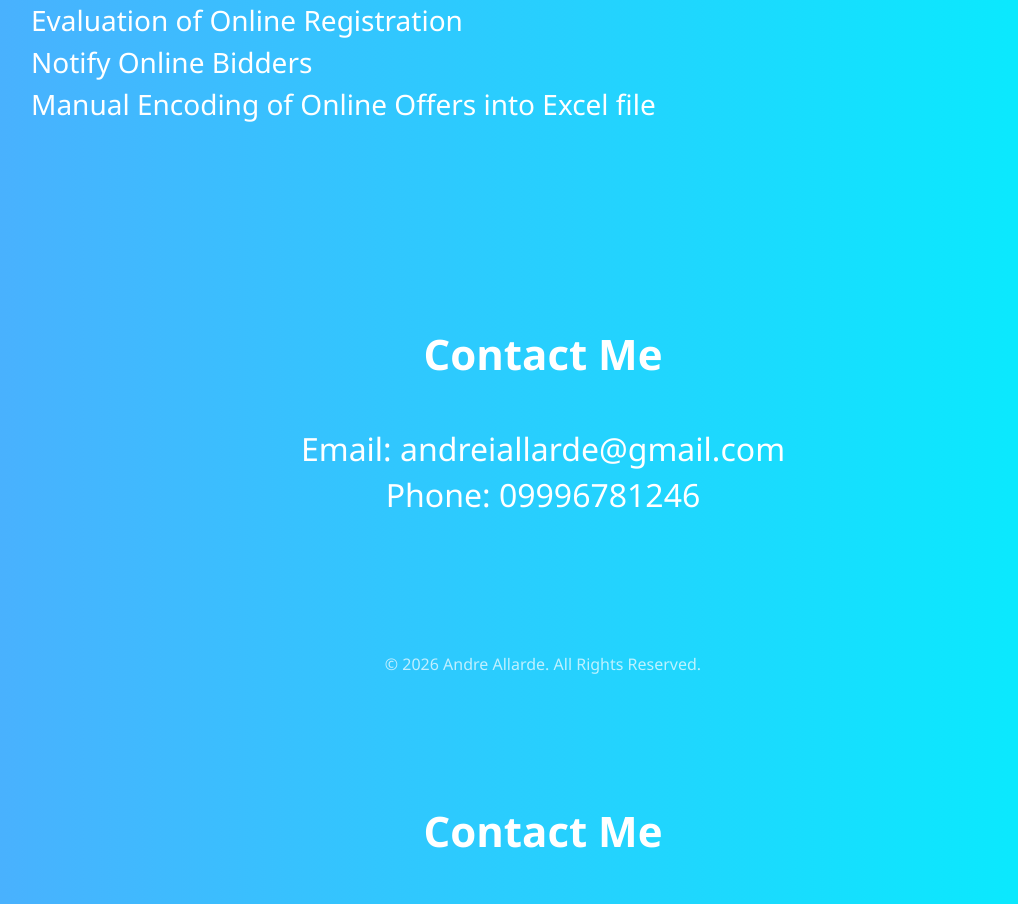
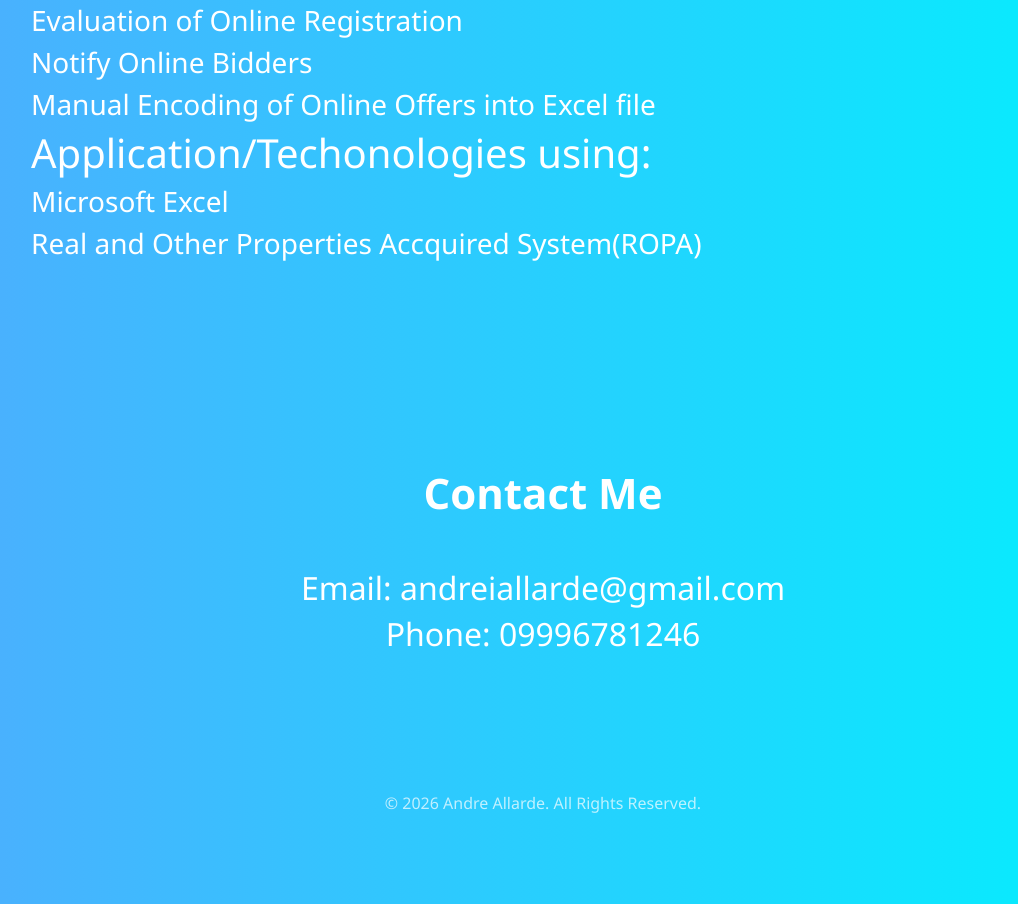
Before and after one commit to AllardeJosephAndre/Portfolio, a plain HTML site: page index.html in a window 1280 px wide. Shown: the part 2620-3524 px from the top of the page, without its empty margins (97-1115 px from the left). Drawn offline with nearby package versions, Linux system fonts and the light colour scheme.

Commit message:
Workexpupdate4

```diff
--- a/index.html
+++ b/index.html
@@ -86,6 +86,9 @@
         <h3>Evaluation of Online Registration</h3>
         <h3>Notify Online Bidders</h3>
         <h3>Manual Encoding of Online Offers into Excel file</h3>
+      <h1>Application/Techonologies using:</h1>
+        <h3>Microsoft Excel</h3>
+        <h3>Real and Other Properties Accquired System(ROPA)</h3>
     </div>
   </section>
 
```
